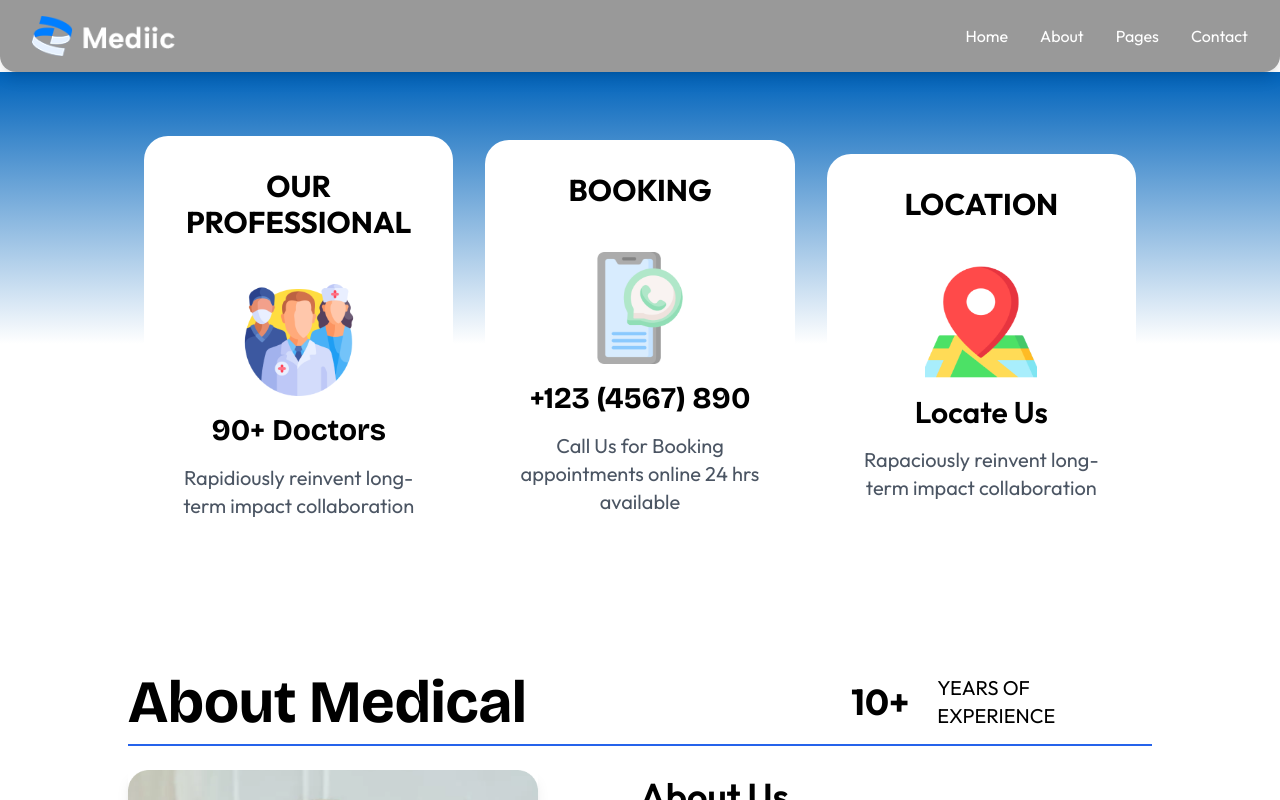
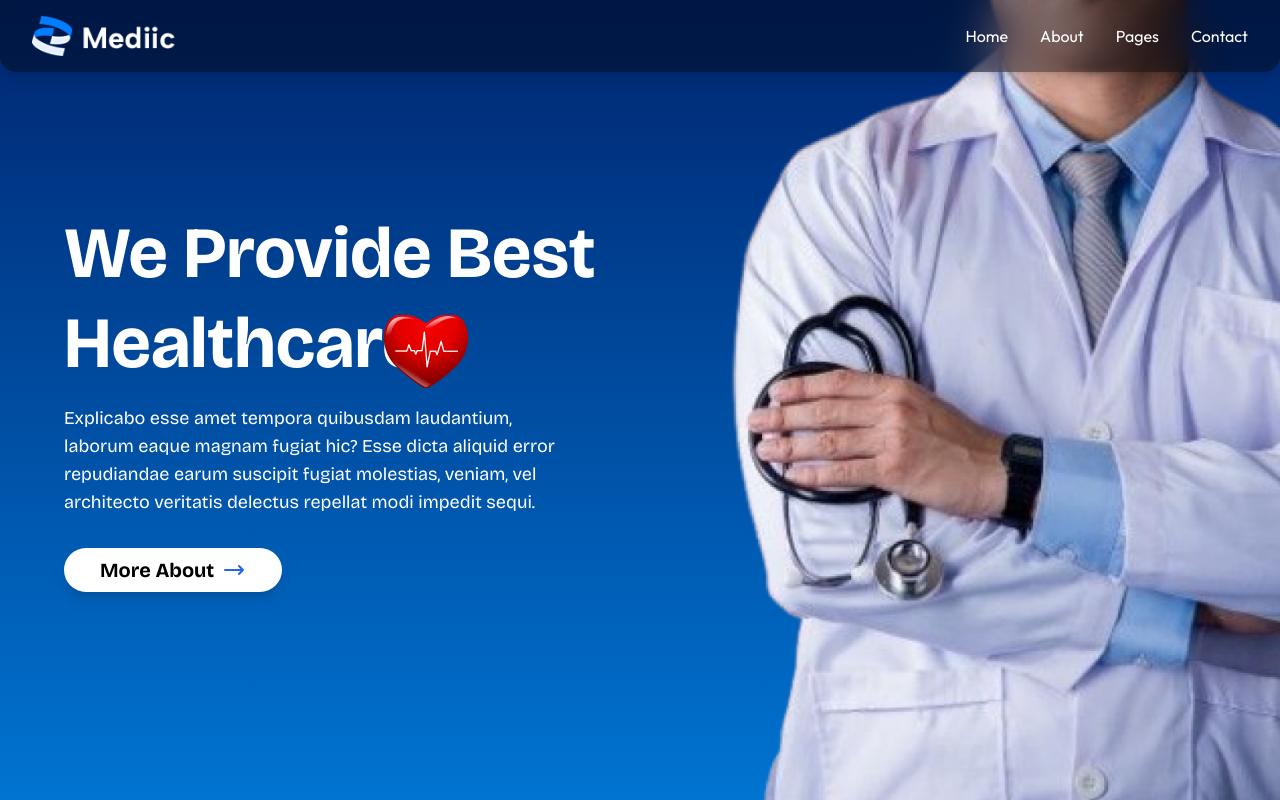
Before and after one commit to alpharsh/hospital, a React (Vite) app: page / in a window 1280 px wide. Shown: the top 800 px of the page. Built offline with nearby package versions, Linux system fonts and the light colour scheme.

Commit message:
Refactor Layout and Header: Change layout structure and update header positioning; add hero section with content and images to Home page

```diff
--- a/src/Layout.jsx
+++ b/src/Layout.jsx
@@ -7,8 +7,10 @@ function Layout() {
   return (
     <>
       <Header />
-      <Outlet />
-      <Footer />
+      <main className="top-0 absolute">
+        <Outlet />
+        <Footer />
+      </main>
     </>
   );
 }
--- a/src/components/Header.jsx
+++ b/src/components/Header.jsx
@@ -3,7 +3,7 @@ import { Link } from 'react-router-dom';
 
 const Header = () => {
   return (
-    <header className="bg-gradient-to-r sticky top-0 z-50 bg-black/40 backdrop-blur-xl text-white py-4 px-8 shadow-lg rounded-bl-2xl rounded-br-2xl">
+    <header className="bg-gradient-to-r fixed top-0 z-40 w-full bg-black/40 backdrop-blur-xl text-white py-4 px-8 shadow-lg rounded-bl-2xl rounded-br-2xl">
       <div className="container mx-auto flex items-center justify-between">
         {/* Logo Section */}
         <div className="flex items-center">
--- a/src/main.jsx
+++ b/src/main.jsx
@@ -1,6 +1,4 @@
 import React, { StrictMode } from 'react'
-import { createRoot } from 'react-dom/client'
-import App from './App.jsx'
 import './index.css'
 import { createBrowserRouter, createRoutesFromElements, Route, RouterProvider } from 'react-router-dom'
 import Layout from './Layout.jsx'
--- a/src/pages/home/Home.jsx
+++ b/src/pages/home/Home.jsx
@@ -9,6 +9,56 @@ import AboutMedical from "./AboutMedical";
 function Home() {
   return (
     <>
+      {/* HERO SECTION */}
+      <div className="relative flex items-center justify-between w-full h-screen bg-gradient-to-b from-[#002570] to-[#0074D1]">
+        {/* Left Section: Text Content */}
+        <div className="text-white  p-10 sm:pl-16 z-10">
+          <h1 className="flex items-end font-Bricolage-Grotesque text-7xl font-bold leading-tight mb-4">
+            We Provide Best <br />
+            Healthcare <img src="/heart.png" alt="heart" className="absolute left-[30%]"/>
+
+          </h1>
+          <p className="mb-8 font-Bricolage-Grotesque text-lg max-w-lg">
+            Explicabo esse amet tempora quibusdam laudantium, laborum eaque
+            magnam fugiat hic? Esse dicta aliquid error repudiandae earum
+            suscipit fugiat molestias, veniam, vel architecto veritatis delectus
+            repellat modi impedit sequi.
+          </p>
+          <a
+            href="#"
+            className="inline-flex items-center px-9 py-2 text-xl bg-white text-black font-Bricolage-Grotesque font-bold rounded-full shadow-lg hover:bg-gray-100 transition duration-300 ease-in-out"
+          >
+            More About{" "}
+            <span className="ml-2 text-blue-600">
+              <svg
+                xmlns="http://www.w3.org/2000/svg"
+                fill="none"
+                viewBox="0 0 24 24"
+                strokeWidth={2}
+                stroke="currentColor"
+                className="w-6 h-6"
+              >
+                <path
+                  strokeLinecap="round"
+                  strokeLinejoin="round"
+                  d="M17 8l4 4m0 0l-4 4m4-4H3"
+                />
+              </svg>
+            </span>
+          </a>
+        </div>
+
+        {/* Right Section: Doctor Image */}
+        <div className="absolute right-0 bottom-0 h-full">
+          <img
+            src="/hero.png"
+            alt="Doctor"
+            className="h-full object-cover"
+          />
+        </div>
+      </div>
+
+      {/* CARDS SECTION */}
       <div className=" py-12 bg-gradient-to-b from-[#0063BB] via-white ">
         <div className="flex w-4/5 mx-auto flex-col lg:flex-row justify-around items-center">
           {/* Professional Section */}
@@ -19,7 +69,9 @@ function Home() {
               alt="Our Professional"
               className="w-28 h-28 mb-4"
             />
-            <p className="text-3xl font-bold mb-2 font-Bricolage-Grotesque">90+ Doctors</p>
+            <p className="text-3xl font-bold mb-2 font-Bricolage-Grotesque">
+              90+ Doctors
+            </p>
             <p className="text-xl text-gray-600">
               Rapidiously reinvent long-term impact collaboration
             </p>
@@ -28,12 +80,10 @@ function Home() {
           {/* Booking Section */}
           <div className="flex flex-col space-y-4 items-center text-center bg-white p-8 rounded-3xl  w-full  mx-4 my-4">
             <h3 className="text-3xl font-bold mb-7">BOOKING</h3>
-            <img
-              src="/img2.png"
-              alt="Booking"
-              className="w-28 h-28 mb-4"
-            />
-            <p className="text-3xl font-bold mb-2 font-Bricolage-Grotesque">+123 (4567) 890</p>
+            <img src="/img2.png" alt="Booking" className="w-28 h-28 mb-4" />
+            <p className="text-3xl font-bold mb-2 font-Bricolage-Grotesque">
+              +123 (4567) 890
+            </p>
             <p className="text-xl text-gray-600">
               Call Us for Booking appointments online 24 hrs available
             </p>
@@ -42,11 +92,7 @@ function Home() {
           {/* Location Section */}
           <div className="flex flex-col space-y-4 items-center text-center bg-white p-8 rounded-3xl  w-full  mx-4 my-4">
             <h3 className="text-3xl font-bold mb-7">LOCATION</h3>
-            <img
-              src="/img3.png"
-              alt="Location"
-              className="w-28 h-28 mb-4"
-            />
+            <img src="/img3.png" alt="Location" className="w-28 h-28 mb-4" />
             <p className="text-3xl font-semibold mb-2">Locate Us</p>
             <p className="text-xl text-gray-600">
               Rapaciously reinvent long-term impact collaboration
```
